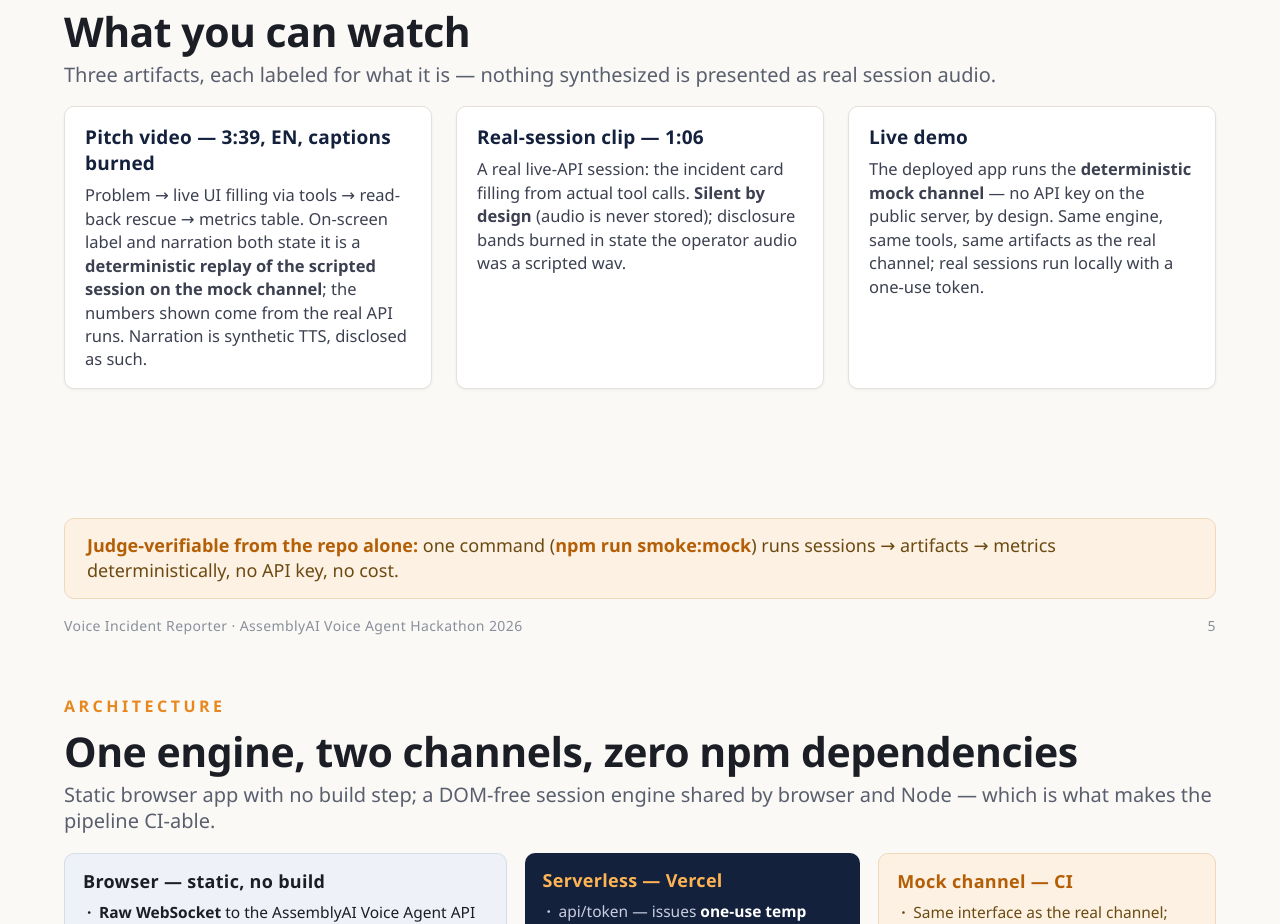
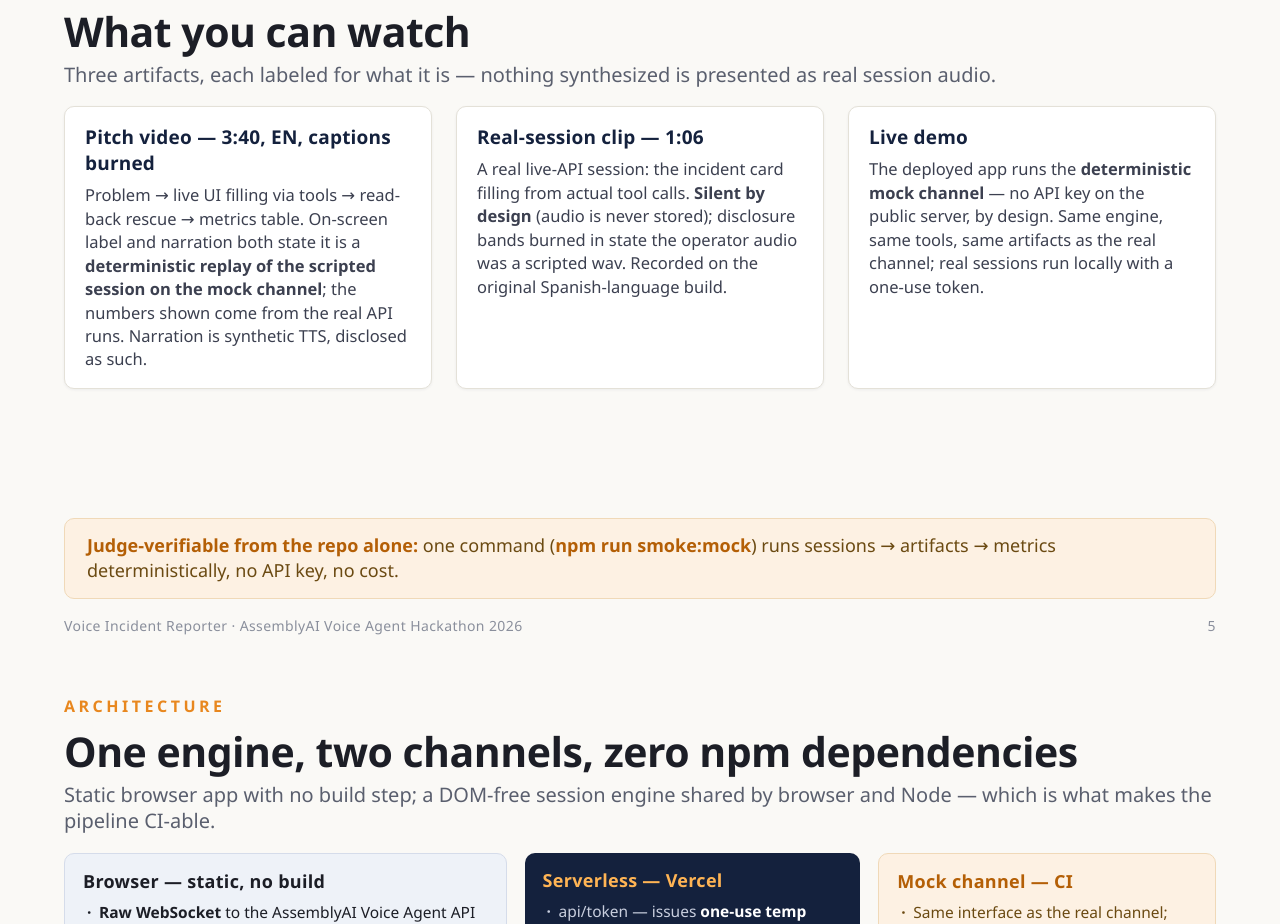
Before and after one commit to el-informatico/field-service-voice-logger, a website: page docs/deck/deck.html in a window 1280 px wide. Shown: the part 2947-3871 px from the top of the page. Drawn offline with Linux system fonts and the light colour scheme.

Commit message:
docs: deck — duración v5en + rebuild del PDF

```diff
--- a/docs/deck/deck.html
+++ b/docs/deck/deck.html
@@ -175,12 +175,12 @@
   <p class="sub">Three artifacts, each labeled for what it is — nothing synthesized is presented as real session audio.</p>
   <div class="row">
     <div class="col card">
-      <h3>Pitch video — 3:39, EN, captions burned</h3>
+      <h3>Pitch video — 3:40, EN, captions burned</h3>
       <p>Problem → live UI filling via tools → read-back rescue → metrics table. On-screen label and narration both state it is a <b>deterministic replay of the scripted session on the mock channel</b>; the numbers shown come from the real API runs. Narration is synthetic TTS, disclosed as such.</p>
     </div>
     <div class="col card">
       <h3>Real-session clip — 1:06</h3>
-      <p>A real live-API session: the incident card filling from actual tool calls. <b>Silent by design</b> (audio is never stored); disclosure bands burned in state the operator audio was a scripted wav.</p>
+      <p>A real live-API session: the incident card filling from actual tool calls. <b>Silent by design</b> (audio is never stored); disclosure bands burned in state the operator audio was a scripted wav. Recorded on the original Spanish-language build.</p>
     </div>
     <div class="col card">
       <h3>Live demo</h3>
```
Also changed, not shown: 1 other file.
